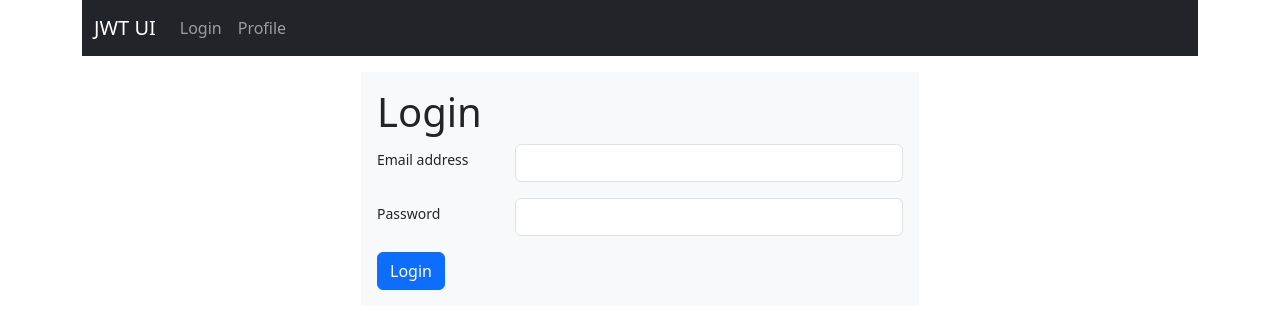
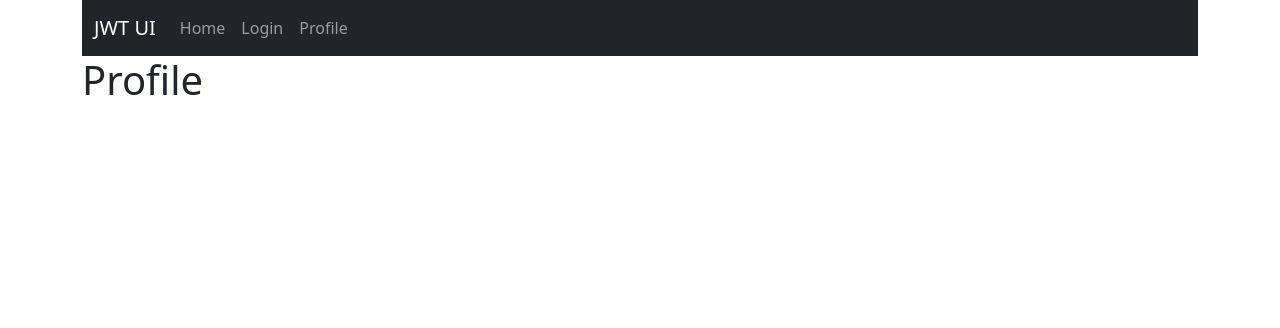
Before and after one commit to piotrholda/jwt-ui, a React (Create React App) app: page /profile in a window 1280 px wide. Shown: the top 328 px of the page. Built offline with nearby package versions, Linux system fonts and the light colour scheme.

Commit message:
Add Router

```diff
--- a/package.json
+++ b/package.json
@@ -14,6 +14,7 @@
     "react": "^18.2.0",
     "react-bootstrap": "^2.10.1",
     "react-dom": "^18.2.0",
+    "react-router-dom": "^6.22.3",
     "react-scripts": "5.0.1",
     "typescript": "^4.9.5",
     "web-vitals": "^2.1.4"
--- a/src/App.tsx
+++ b/src/App.tsx
@@ -4,13 +4,20 @@ import "bootstrap/dist/css/bootstrap.min.css";
 import Header from './Header';
 import Login from './Login';
 import { Container } from 'react-bootstrap';
+import { Route, BrowserRouter as Router, Routes } from 'react-router-dom';
+import Profile from './Profile';
 
 function App() {
   return (
-    <Container className="container-lg">
-      <Header />
-      <Login />
-    </Container>
+    <Router>
+      <Container className="container-lg">
+        <Header />
+        <Routes>
+          <Route path="/login" Component={Login} />
+          <Route path="/profile" Component={Profile} />
+        </Routes>
+      </Container>
+    </Router>
   )
 };
 
--- a/src/Header.tsx
+++ b/src/Header.tsx
@@ -1,15 +1,17 @@
 import React from 'react';
 import { Container, Nav, Navbar, NavbarBrand } from "react-bootstrap";
+import { Link } from 'react-router-dom';
 
 const Header = () => {
   return (
     <Navbar bg="dark" data-bs-theme="dark">
       <Container>
-        <NavbarBrand href="#">JWT UI</NavbarBrand>
+        <NavbarBrand as={Link} to="/">JWT UI</NavbarBrand>
         <Navbar.Collapse id="basic-navbar-nav">
           <Nav className="me-auto">
-            <Nav.Link href="#login">Login</Nav.Link>
-            <Nav.Link href="#profile">Profile</Nav.Link>
+            <Nav.Link as={Link} to="/">Home</Nav.Link>
+            <Nav.Link as={Link} to="/login">Login</Nav.Link>
+            <Nav.Link as={Link} to="/profile">Profile</Nav.Link>
           </Nav>
         </Navbar.Collapse>
       </Container>
--- /dev/null
+++ b/src/Profile.tsx
@@ -0,0 +1,7 @@
+function Profile() {
+    return (<>
+    <h1>Profile</h1>
+    </>);
+};
+
+export default Profile;
```
Also changed, not shown: 1 other file (tests, documents, lock files or other folders).
